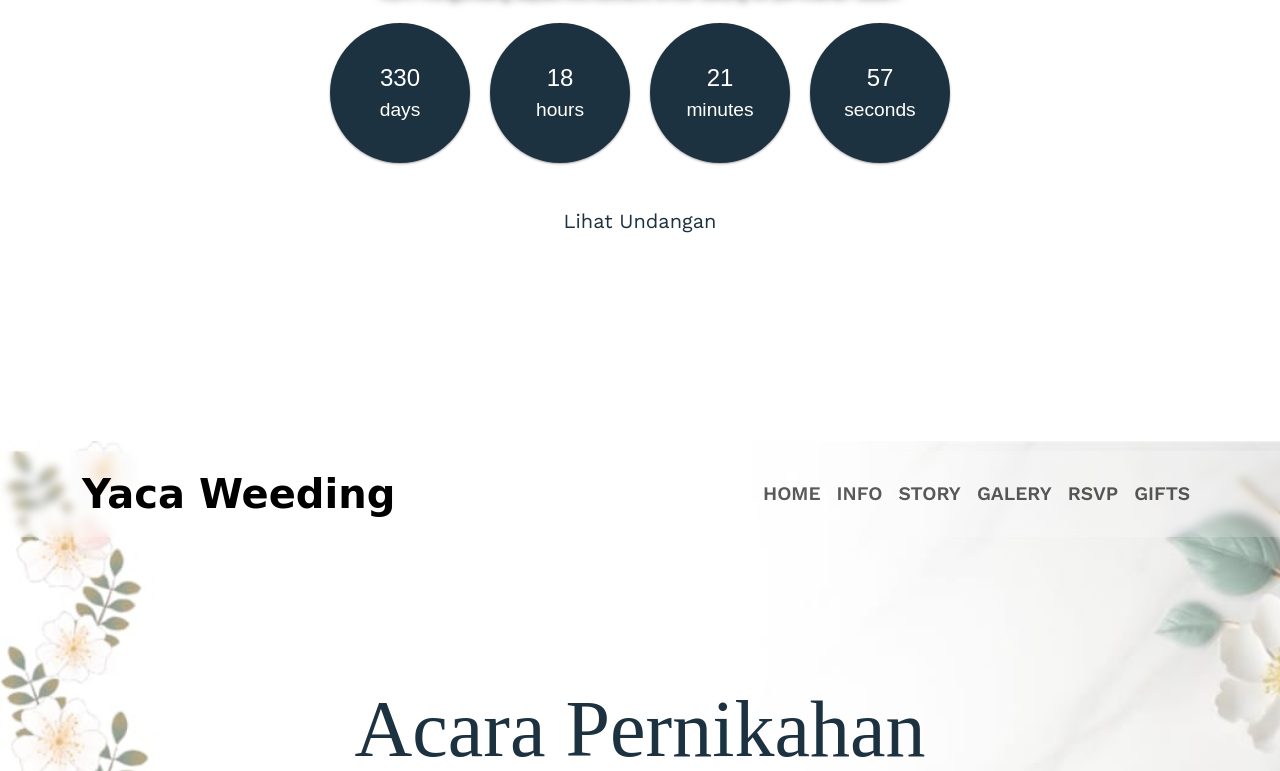
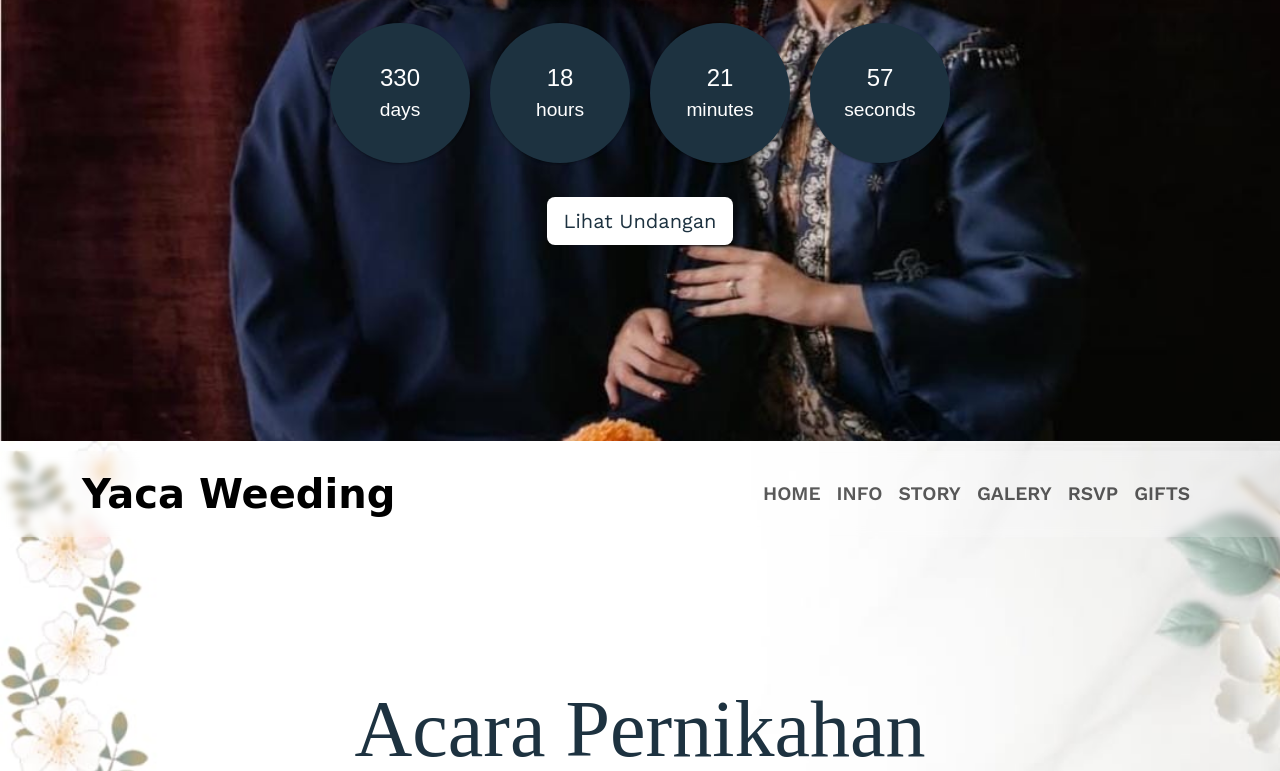
Before and after one commit to aryapramudya-ai/Website-Project, a plain HTML site: page index.html in a window 1280 px wide. Shown: the part 349-1120 px from the top of the page. Drawn offline with nearby package versions, Linux system fonts and the light colour scheme; some packages are replaced by stand-ins of ours; a script that the page names is missing; files whose address does not match are found by name; a web font is replaced by a local one.

Commit message:
Update Style.css

```diff
--- a/Style.css
+++ b/Style.css
@@ -16,7 +16,7 @@ body {
   left: 0;
   width: 100%;
   height: 100%;
-  background-image: url(img/head\ 2.jpg);
+  background-image: url(img/head-2.jpg);
   background-size: cover;
   background-position: center;
   z-index: -1;
```
